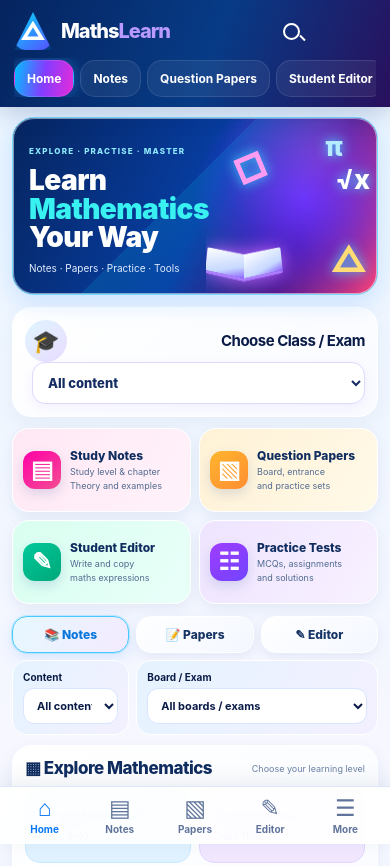
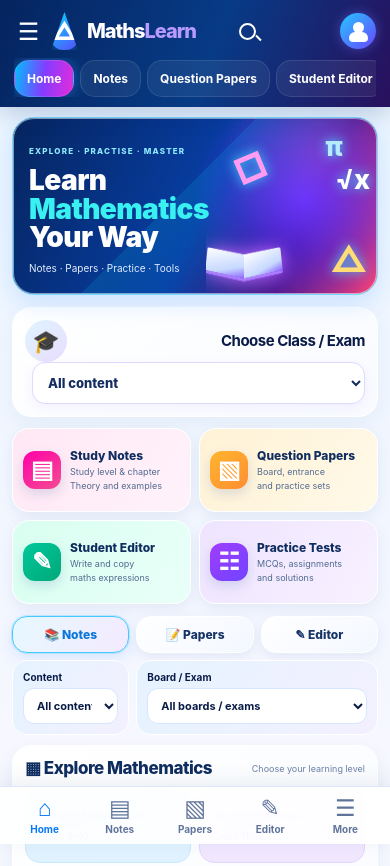
Before and after one commit to Lavsing1/mathslearn-platform, a website: page index.html in a window 390 px wide. Shown: the top 866 px of the page. Drawn offline with nearby package versions, Linux system fonts and the light colour scheme; no server answers.

Commit message:
Add mobile header menu and profile controls

```diff
--- a/index.html
+++ b/index.html
@@ -12,10 +12,11 @@
 </head>
 <body>
 <header class="topbar">
+  <button class="mobile-menu-btn" type="button" aria-label="Go to home" onclick="document.getElementById('home').scrollIntoView({behavior:'smooth'})">☰</button>
   <a class="brand" href="#home" aria-label="MathsLearn home"><div class="logo">△</div><div><div class="brand-name">Maths<span>Learn</span></div><div class="tagline">Explore · Practise · Master</div></div></a>
   <nav class="nav"><a class="active" href="#home">Home</a><a href="#notes">Notes</a><a href="#papers">Question Papers</a><a href="#student-editor">Student Editor</a></nav>
   <label class="search">⌕ <input id="searchInput" placeholder="Search notes, topics, papers..." aria-label="Search"></label>
-  <button class="theme-btn" id="themeBtn" aria-label="Toggle theme">☼</button>
+  <button class="theme-btn" id="themeBtn" aria-label="Toggle theme">☼</button><a class="mobile-profile-btn" href="./admin/" aria-label="Admin profile">●</a>
 </header>
 <main class="wrap home-dashboard">
 <section class="mobile-hero" aria-label="MathsLearn introduction">
```
